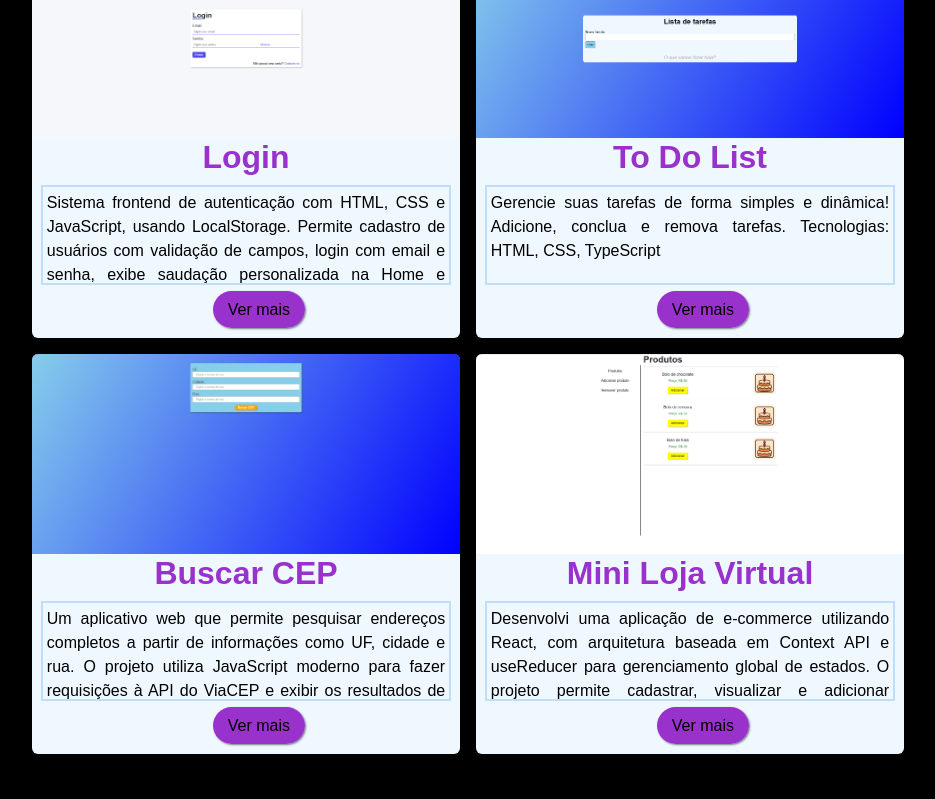
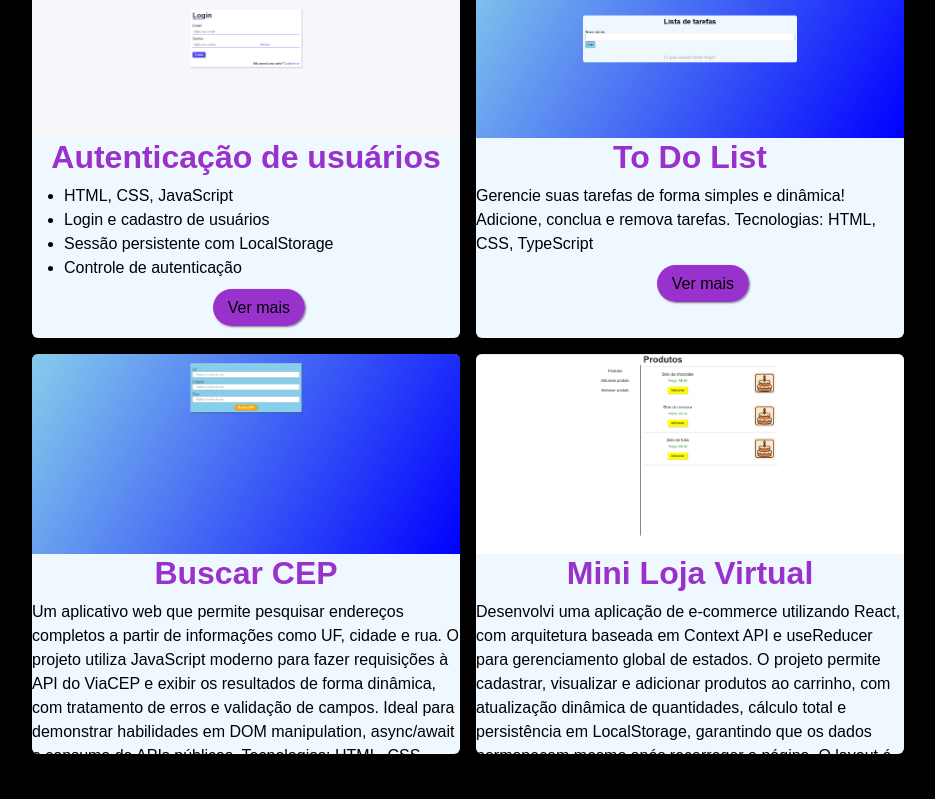
Before and after one commit to ThiagoAndrade92/portifolio, a React (Vite) app: page /portifolio/projects in a window 1280 px wide. Shown: the part 2020-2819 px from the top of the page, without its empty margins (172-1107 px from the left). Built offline with nearby package versions, Linux system fonts and the light colour scheme.

Commit message:
Projects => iniciando as mudanças dos cards

```diff
--- a/src/pages/Projects/Projects.module.css
+++ b/src/pages/Projects/Projects.module.css
@@ -36,7 +36,7 @@ img {
    color: var(--h1-title-projects);
 }
 
-.p {
+/* .p {
    height: 25%;
    overflow-y: auto;
    margin: 2%;
@@ -46,7 +46,7 @@ img {
 
 .card p {
    text-align: justify;
-}
+} */
 
 .link {
    width: 100%;
--- a/src/pages/Projects/index.tsx
+++ b/src/pages/Projects/index.tsx
@@ -23,16 +23,19 @@ export const Projects = () => {
                   <div className={`${style.card_img}`}>
                      <img src={Login} alt="Login" />
                   </div>
-                  <h1 className={`${style.title} text-center`}>Login</h1>
-                  <div className={`${style.p}`}>
-                     <p>Sistema frontend de autenticação com HTML, CSS e JavaScript, usando LocalStorage. Permite cadastro de usuários com validação de campos, login com email e senha, exibe saudação personalizada na Home e permite sair da conta. Inclui recurso de mostrar/ocultar senha e validações em tempo de envio.</p>
-                  </div>
+                  <h1 className={`${style.title} text-center`}>Autenticação de usuários</h1>
+                  <ul className={`${style.p}`}>
+                     <li>HTML, CSS, JavaScript</li>
+                     <li>Login e cadastro de usuários</li>
+                     <li>Sessão persistente com LocalStorage</li>
+                     <li>Controle de autenticação</li>
+                  </ul>
                   <div className={`${style.link}`}>
                      <a href={'https://thiagoandrade92.github.io/login/'} target='_blank'>Ver mais</a>
                   </div>
                </div>
             </div>
-
+         {/* ===================================================== */}
             <div className='col-12 col-md-6'>
                <div className={`${style.card} `}>
                   <div className={`${style.card_img}`}>
@@ -48,6 +51,7 @@ export const Projects = () => {
                   </div>
                </div>
             </div>
+         {/* ===================================================== */}
 
             <div className='col-12 col-md-6'>
                <div className={`${style.card} `}>
@@ -64,6 +68,7 @@ export const Projects = () => {
                   </div>
                </div>
             </div>
+         {/* ===================================================== */}
 
             <div className='col-12 col-md-6'>
                <div className={`${style.card} `}>
@@ -80,6 +85,7 @@ export const Projects = () => {
                   </div>
                </div>
             </div>
+         {/* ===================================================== */}
 
          </div>{/* cards_box */}
       </section>
```
